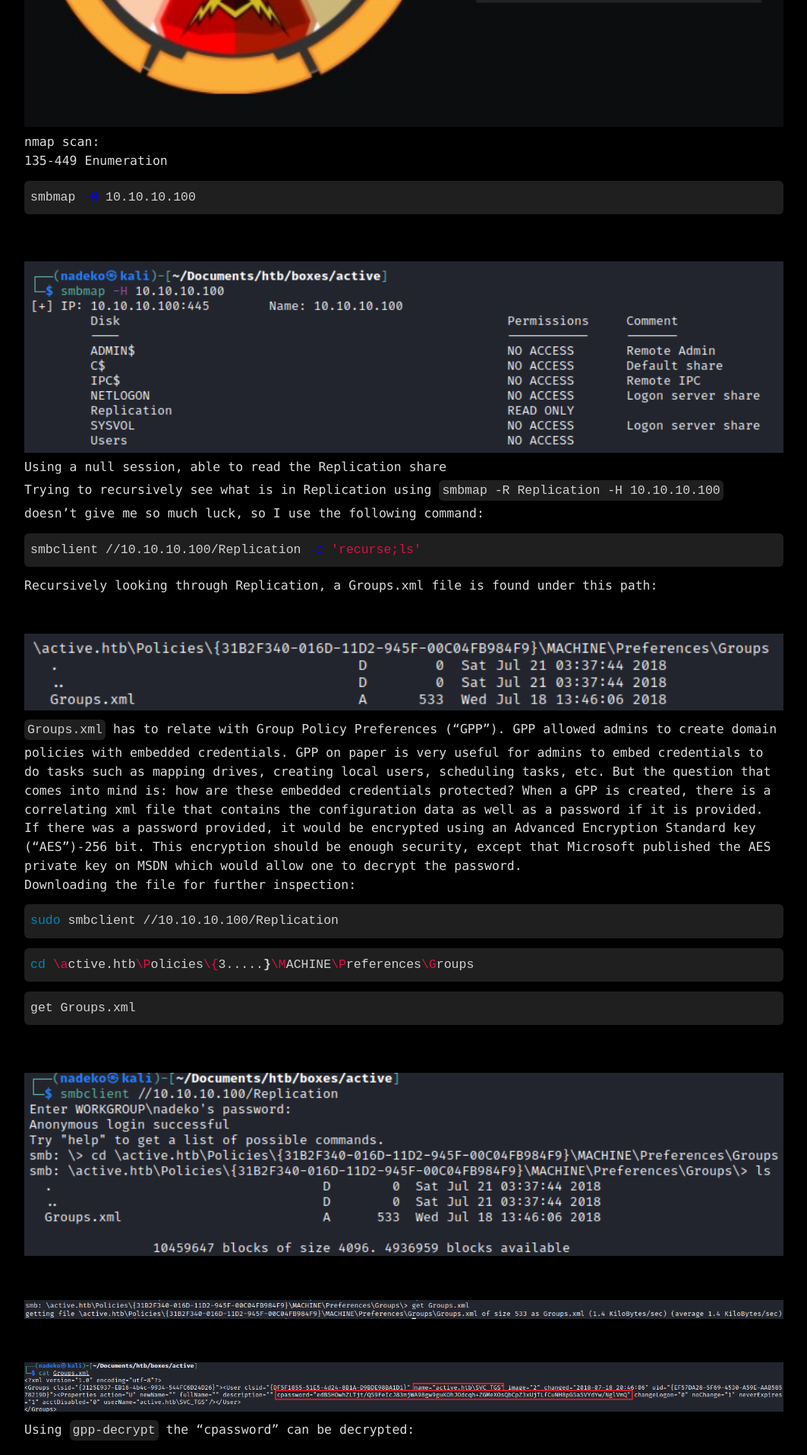
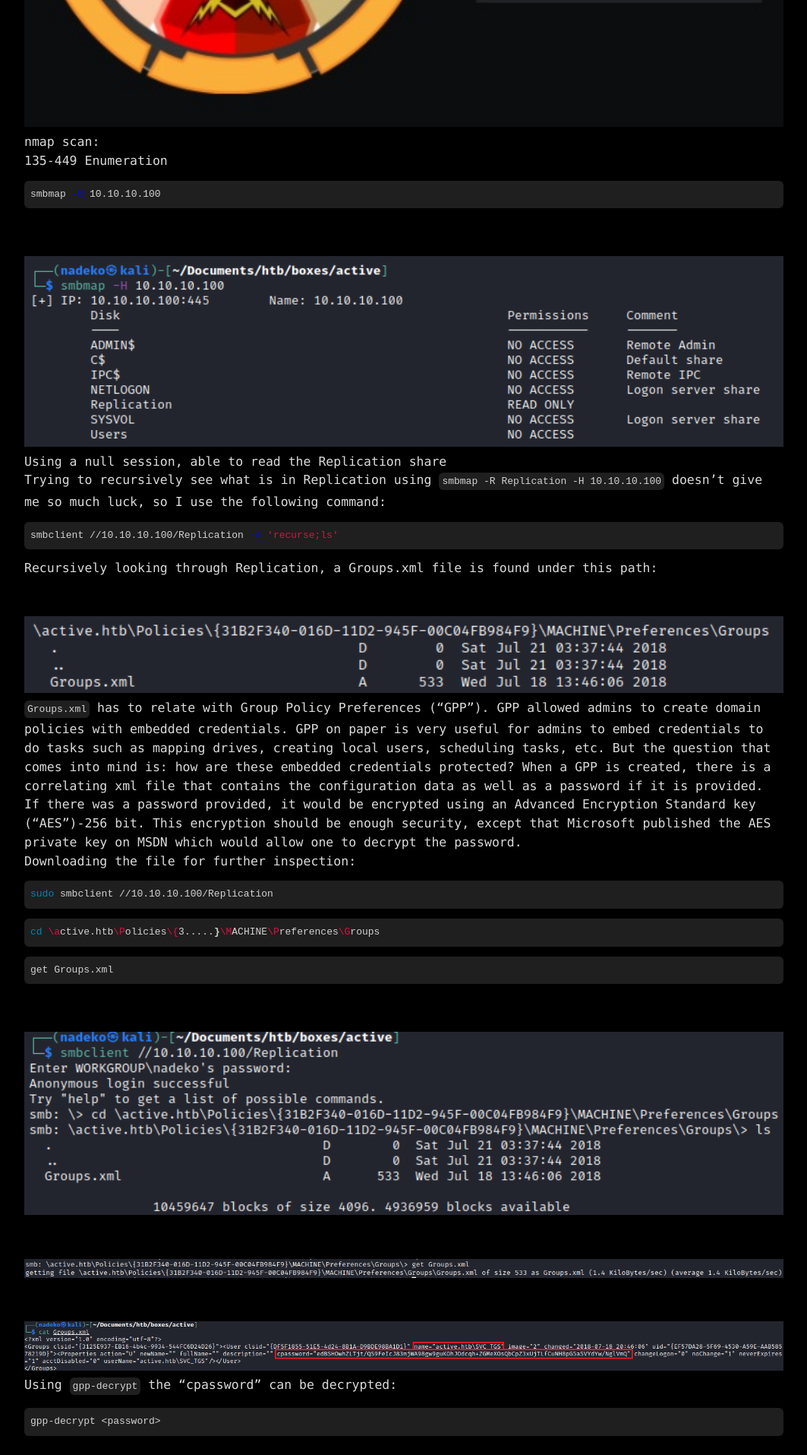
Before and after one commit to notbricey/brisee.github.io, a Jekyll site: the page built from _posts/2021-01-04-htb-active.md, in a window 1280 px wide. Shown: the part 578-2493 px from the top of the page at 76% size, without its empty margins (108-1171 px from the left). Built offline with Jekyll 4.4.1, drawn with Linux system fonts in a browser that asks for light colours.

Commit message:
Update base.scss

```diff
--- a/_sass/base.scss
+++ b/_sass/base.scss
@@ -65,7 +65,7 @@ footer { margin-bottom: 20px; }
 .menu ul li a { text-decoration: none;  color: $text-color; }
 .menu ul li a:hover { text-decoration: none; color: $background-color; background-color: $base-color; }
 
-code { background-color: #1f1f1f;  border: none; border-radius: 6px; padding: 4px;  overflow:auto;  font-size: 13px; color: rgba(255,255,255,0.8); font-size: 16.5px; line-height: 2.2 !important; }
+code { background-color: #1f1f1f;  border: none; border-radius: 6px; padding: 4px;  overflow:auto;  font-size: 13px; color: rgba(255,255,255,0.8); line-height: 2.2 !important; }
 
 /**
  * Form
```
